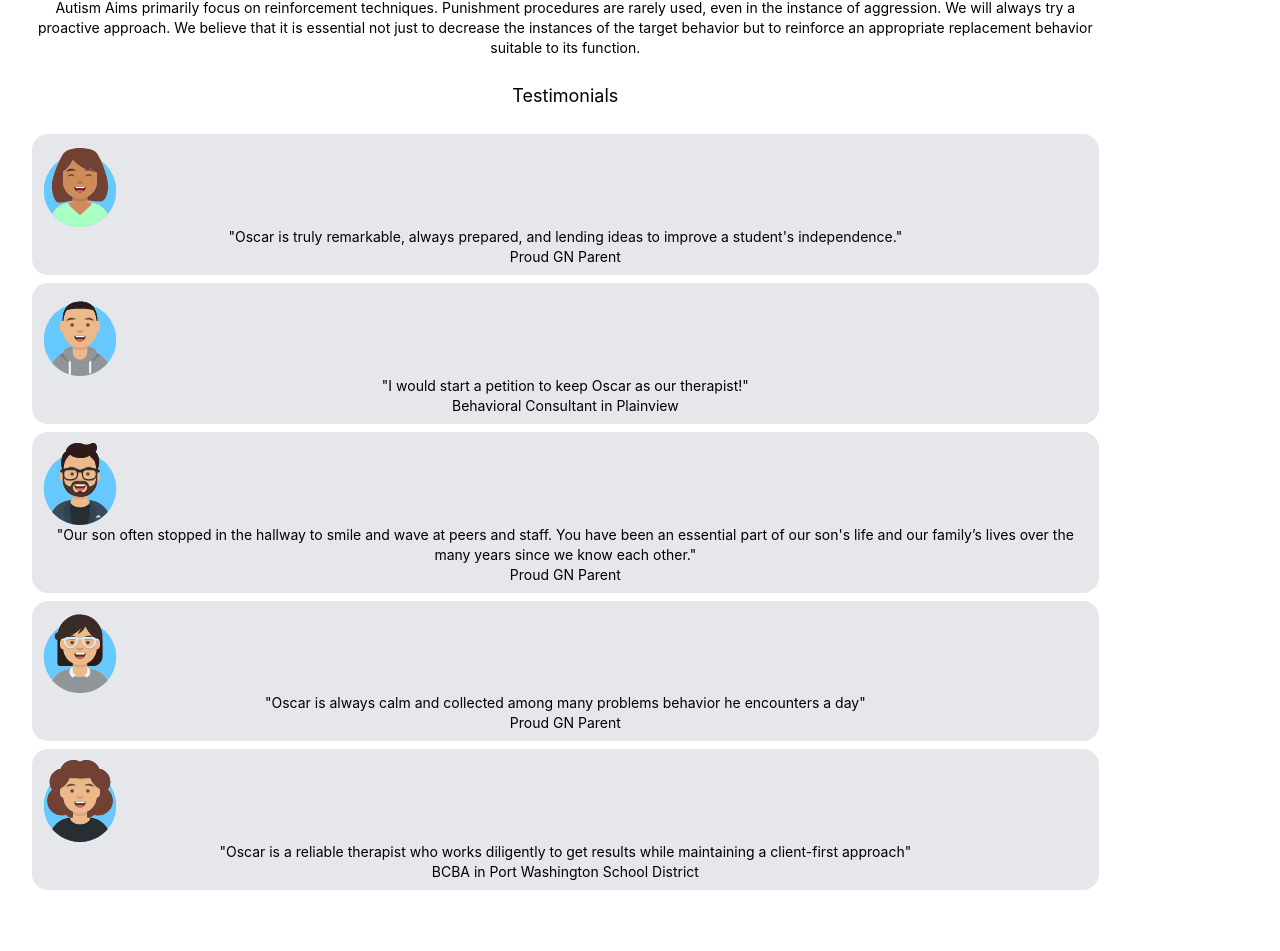
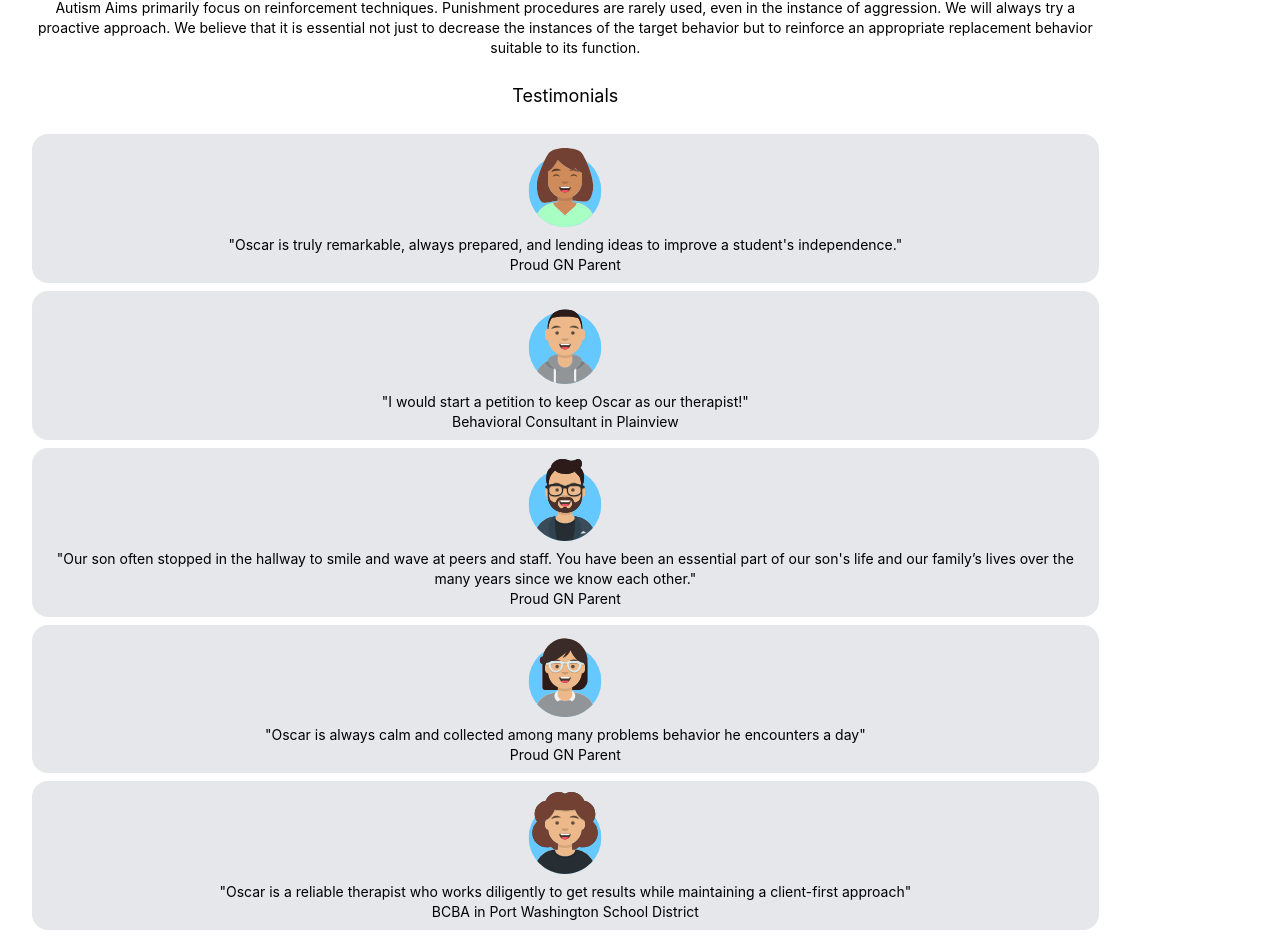
Before and after one commit to autism-aims/autism-aims, a Next.js app in the folder autism-aims/: page /why_choose_us in a window 1280 px wide. Shown: the part 194-1145 px from the top of the page. Before the commit the page ends 1108 px from the top, so only its background shows below. Built offline with nearby package versions, Linux system fonts and the light colour scheme.

Commit message:
added styling

```diff
--- a/autism-aims/pages/why_choose_us.js
+++ b/autism-aims/pages/why_choose_us.js
@@ -33,24 +33,24 @@ export default function Why_Choose_Us() {
 				<div>
 					<h2 className="text-lg">Testimonials</h2>
 					<div className="my-6 text-sm">
-						<div className="my-2 p-2 bg-gray-200 rounded-2xl">
-							<img className="w-20" src="/images/avataaars.svg" />
+						<div className="my-2 p-2 bg-gray-200 rounded-2xl flex flex-col items-center">
+							<img className="w-20 mb-2" src="/images/avataaars.svg" />
 							<p>
 								&quot;Oscar is truly remarkable, always prepared, and lending
 								ideas to improve a student&apos;s independence.&quot;
 							</p>
 							<p>Proud GN Parent</p>
 						</div>
-						<div className="my-2 p-2 bg-gray-200 rounded-2xl">
-							<img className="w-20" src="/images/avataaars (1).svg" />
+						<div className="my-2 p-2 bg-gray-200 rounded-2xl flex flex-col items-center">
+							<img className="w-20 mb-2" src="/images/avataaars (1).svg" />
 							<p>
 								&quot;I would start a petition to keep Oscar as our
 								therapist!&quot;
 							</p>
 							<p>Behavioral Consultant in Plainview</p>
 						</div>
-						<div className="my-2 p-2 bg-gray-200 rounded-2xl">
-							<img className="w-20" src="/images/avataaars (2).svg" />
+						<div className="my-2 p-2 bg-gray-200 rounded-2xl flex flex-col items-center">
+							<img className="w-20 mb-2" src="/images/avataaars (2).svg" />
 							<p>
 								&quot;Our son often stopped in the hallway to smile and wave at
 								peers and staff. You have been an essential part of our
@@ -59,16 +59,16 @@ export default function Why_Choose_Us() {
 							</p>
 							<p>Proud GN Parent</p>
 						</div>
-						<div className="my-2 p-2 bg-gray-200 rounded-2xl">
-							<img className="w-20" src="/images/avataaars (3).svg" />
+						<div className="my-2 p-2 bg-gray-200 rounded-2xl flex flex-col items-center">
+							<img className="w-20 mb-2" src="/images/avataaars (3).svg" />
 							<p>
 								&quot;Oscar is always calm and collected among many problems
 								behavior he encounters a day&quot;
 							</p>
 							<p>Proud GN Parent</p>
 						</div>
-						<div className="my-2 p-2 bg-gray-200 rounded-2xl">
-							<img className="w-20" src="/images/avataaars (4).svg" />
+						<div className="my-2 p-2 bg-gray-200 rounded-2xl flex flex-col items-center">
+							<img className="w-20 mb-2" src="/images/avataaars (4).svg" />
 							<p>
 								&quot;Oscar is a reliable therapist who works diligently to get
 								results while maintaining a client-first approach&quot;
```
